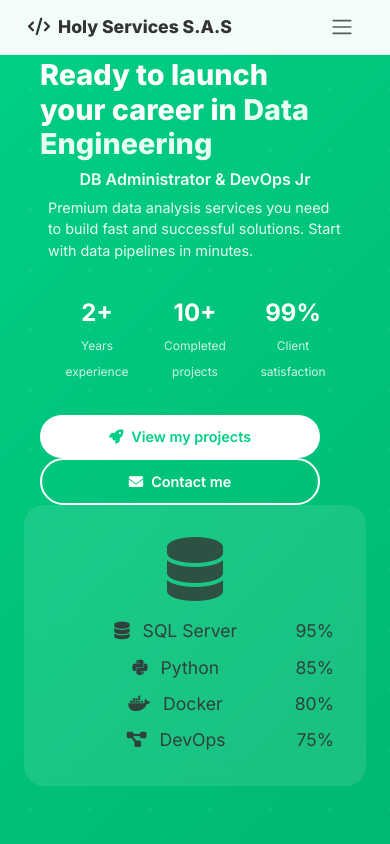
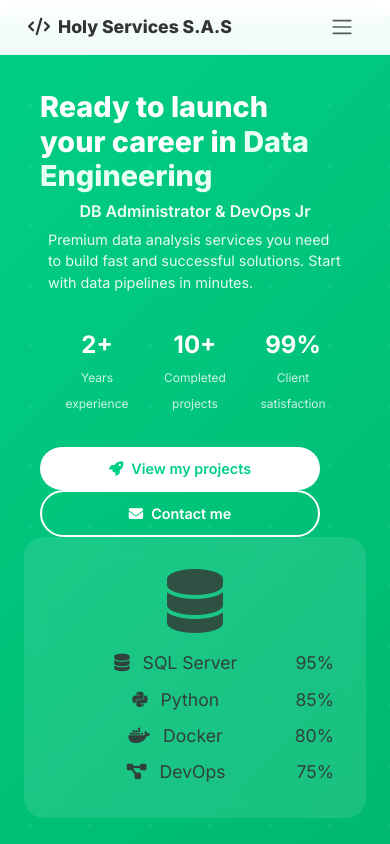
Before and after one commit to EngineerDeiv/web_portfolio, a React (Vite) app: page / in a window 390 px wide. Shown: the top 844 px of the page. Built offline with nearby package versions, Linux system fonts and the light colour scheme.

Commit message:
I fixed the bug of the sematic main

```diff
--- a/src/views/componets/styles/portfolio.css
+++ b/src/views/componets/styles/portfolio.css
@@ -525,18 +525,22 @@ body {
 
   /* Hero section mobile */
   .hero-section {
-    padding: 2rem 0;
+    padding: 3rem 0 2rem 0;
     text-align: center;
+    margin-top: 1rem;
   }
 
   .hero-content {
     padding: 0 1rem;
+    margin-top: 1.5rem;
   }
 
   .hero-title {
     font-size: 2rem !important;
     line-height: 1.2;
     margin-bottom: 0.5rem;
+    margin-top: 1rem;
+    padding-top: 0.5rem;
   }
 
   .hero-subtitle {
```
